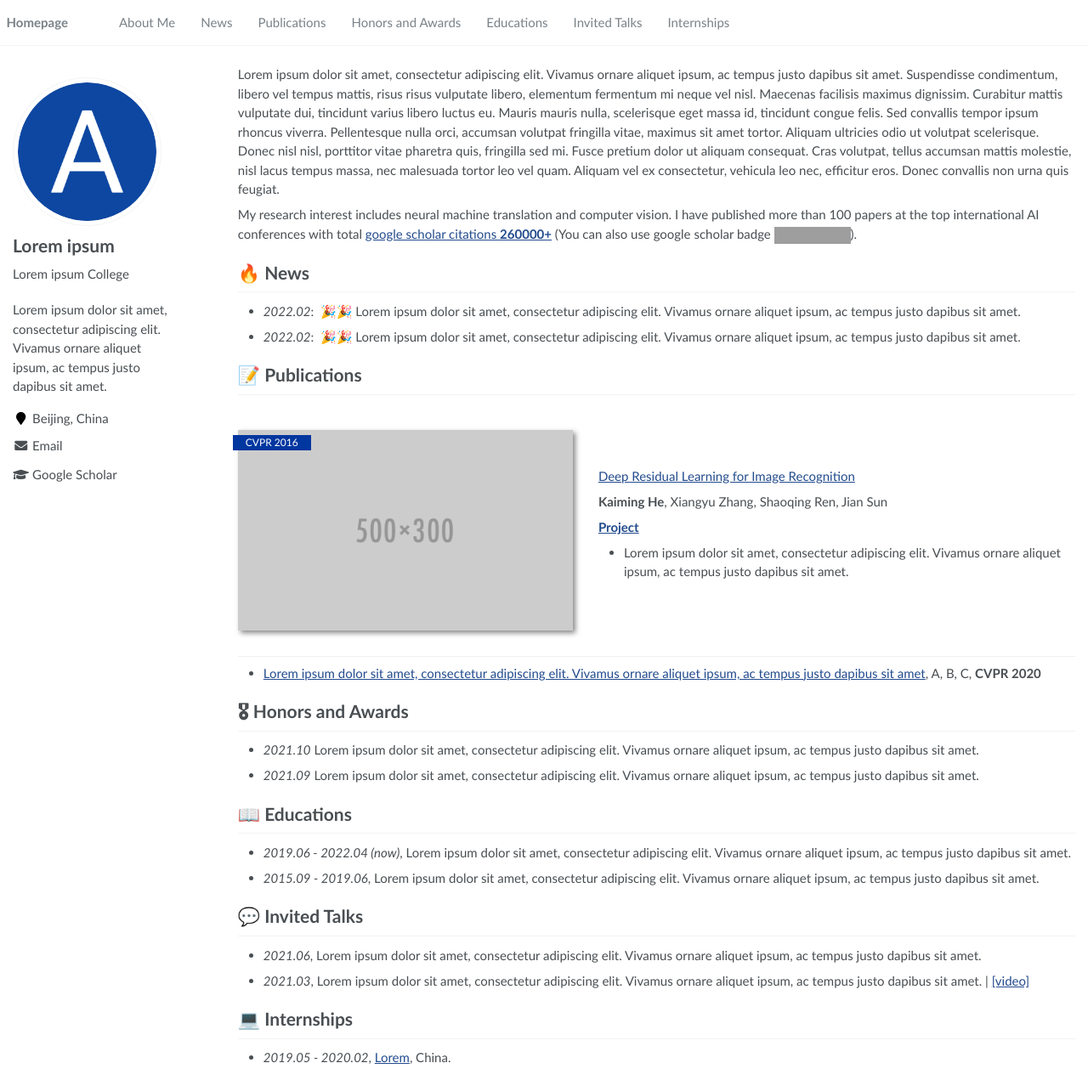
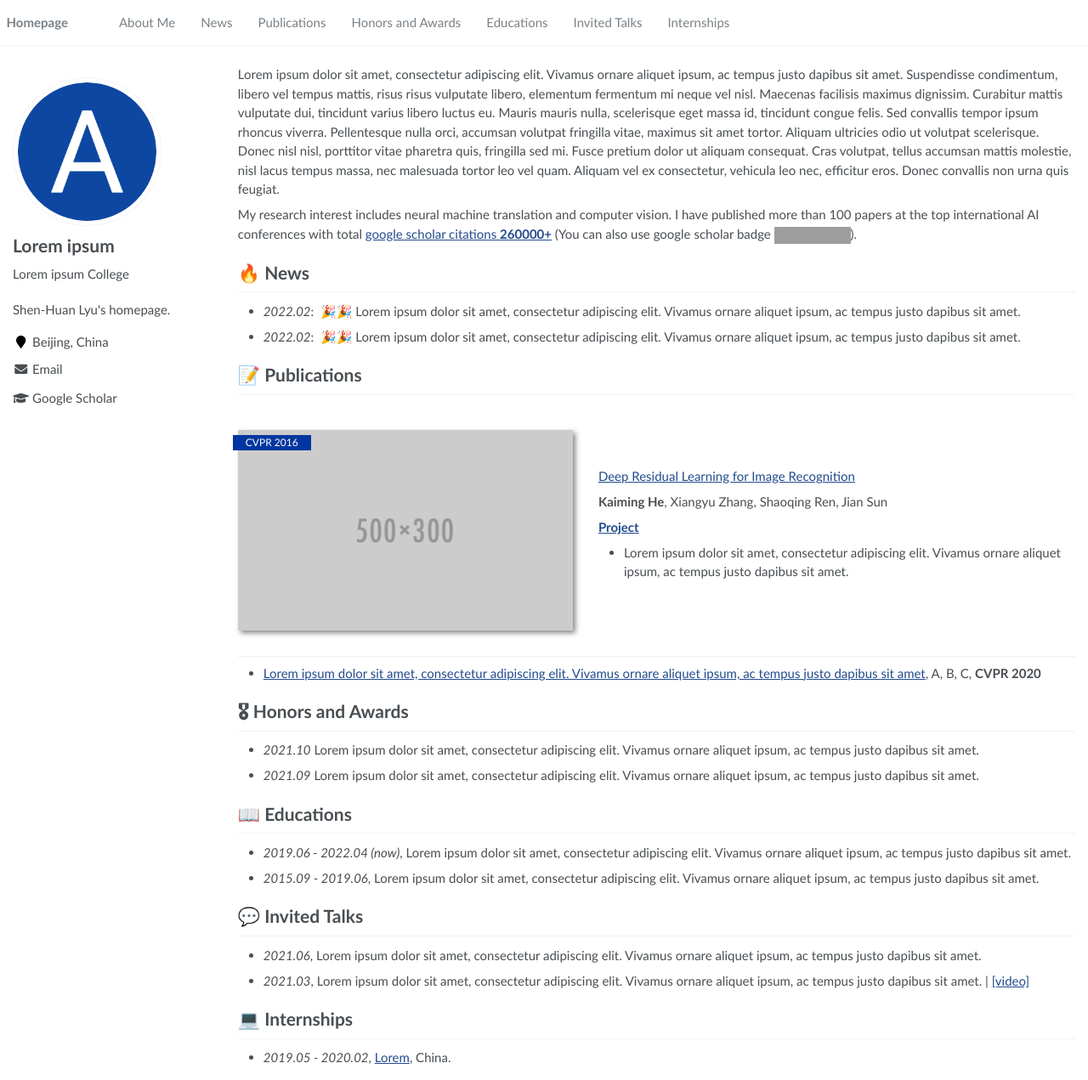
Before and after one commit to lyushenhuan/lyushenhuan.github.io, a Jekyll site: the page built from _pages/about.md, in a window 1280 px wide and 1271 px high. Shown: the whole window at 85% size. Built offline with Jekyll 4.4.1, drawn with Linux system fonts in a browser that asks for light colours; grey boxes are pictures that could not be loaded.

Commit message:
Update _config.yml

```diff
--- a/_config.yml
+++ b/_config.yml
@@ -6,13 +6,13 @@
 # `jekyll serve`. If you change this file, please restart the server process.
 
 # Site Settings
-title                    : "Lorem ipsum"
-description              : "Lorem ipsum dolor sit amet, consectetur adipiscing elit. Vivamus ornare aliquet ipsum, ac tempus justo dapibus sit amet. "
-repository               : "RayeRen/acad-homepage.github.io"
+title                    : "Shen-Huan Lyu"
+description              : "Shen-Huan Lyu's homepage. "
+repository               : "lyushenhuan/lyushenhuan.github.io"
 google_scholar_stats_use_cdn : true
 
 # google analytics
-google_analytics_id      :  # get google_analytics_id from https://analytics.google.com/analytics/
+google_analytics_id      :  'G-23LHXQ6227' # get google_analytics_id from https://analytics.google.com/analytics/
 
 # SEO Related
 google_site_verification :  # get google_site_verification from https://search.google.com/search-console/about
```
